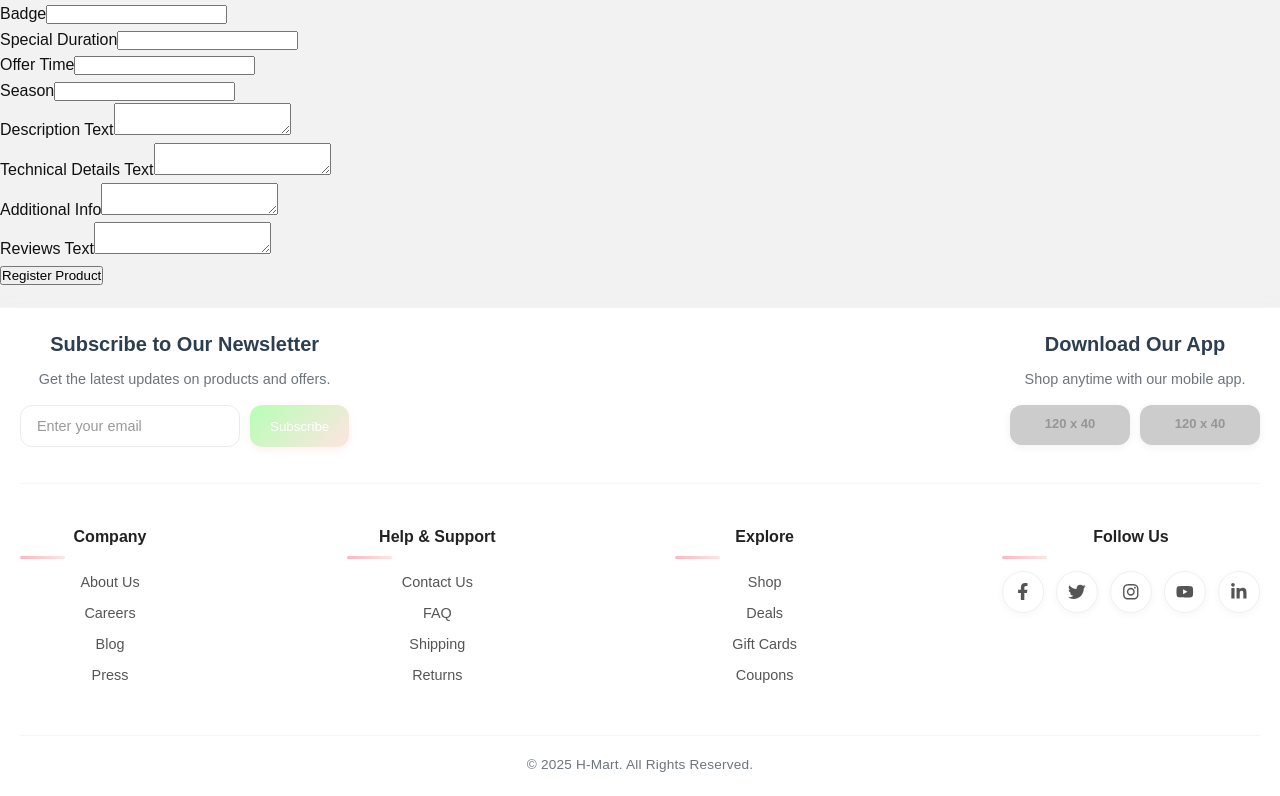
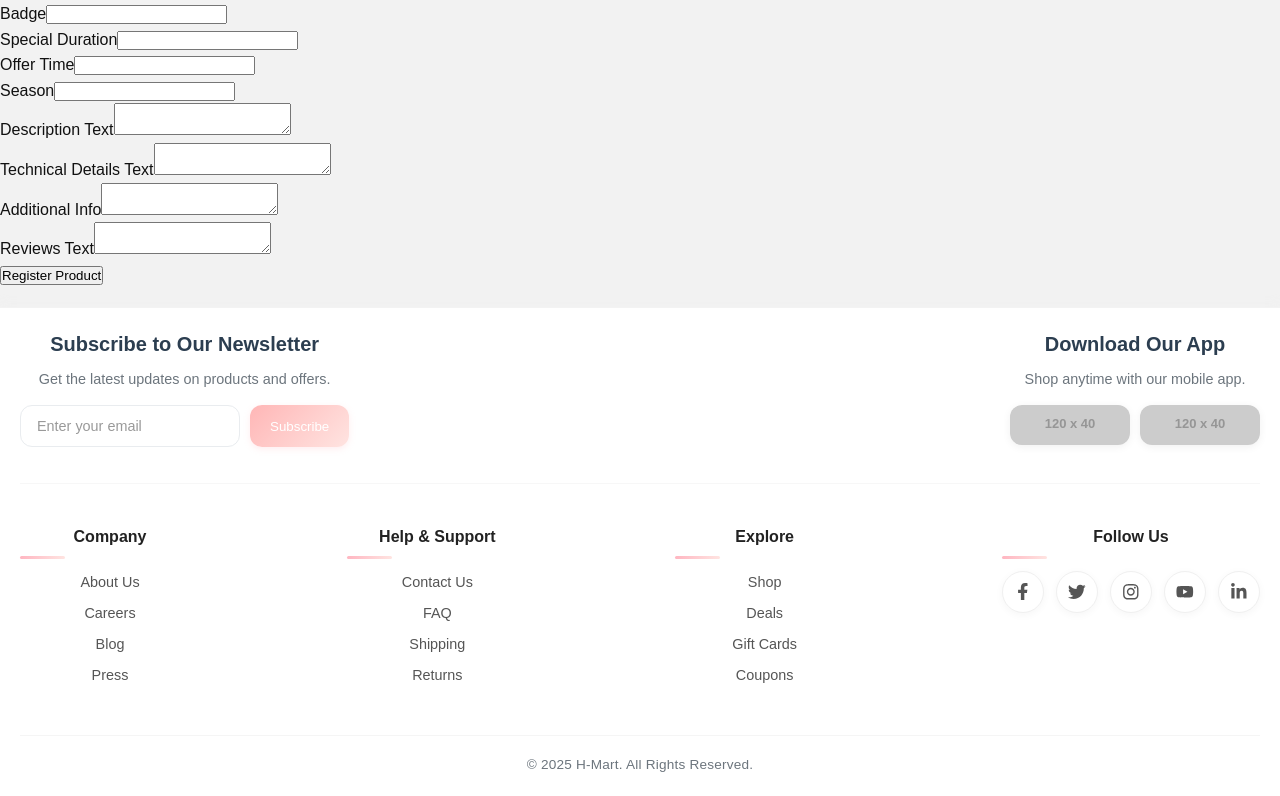
Before and after one commit to 1962HCSuper-User/HA-Mart, a React (Vite) app: page /Testpath in a window 1280 px wide. Shown: the part 726-1522 px from the top of the page. Built offline with nearby package versions, Linux system fonts and the light colour scheme.

Commit message:
Update from Git GUI Tool

```diff
--- a/src/components/Footer.css
+++ b/src/components/Footer.css
@@ -82,7 +82,7 @@
 }
 
 .newsletter-input button {
-  background: linear-gradient(135deg, #b6ffb6, #ffe4e1);
+  background: linear-gradient(135deg, #ffb6b6, #ffe4e1);
   color: #fff !important; /* White text on gradient */
   border: none;
   border-radius: 12px;
```
